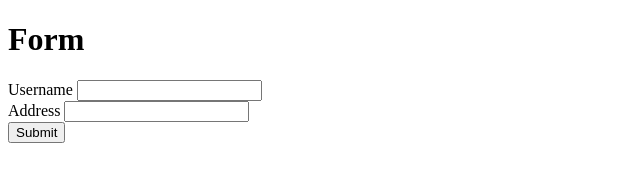
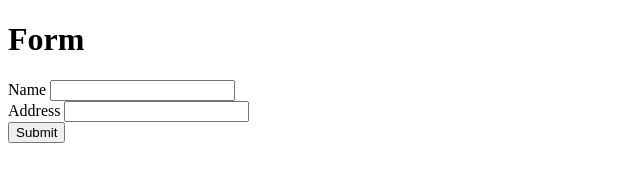
Before and after one commit to Aleffelisberto/go-server, a plain HTML site: page static/form.html in a window 1280 px wide. Shown: the full height of the page, 0-640 px from the left. Drawn offline with Linux system fonts and the light colour scheme.

Commit message:
refactor(form.html): change username to name

```diff
--- a/static/form.html
+++ b/static/form.html
@@ -12,8 +12,8 @@
     <h1>Form</h1>
     <div>
         <form action="/form" method="POST">
-            <label for="username">Username</label>
-            <input type="text" name="username"><br />
+            <label for="name">Name</label>
+            <input type="text" name="name"><br />
             <label for="address">Address</label>
             <input type="text" name="address"><br />
             <input type="submit">
```
